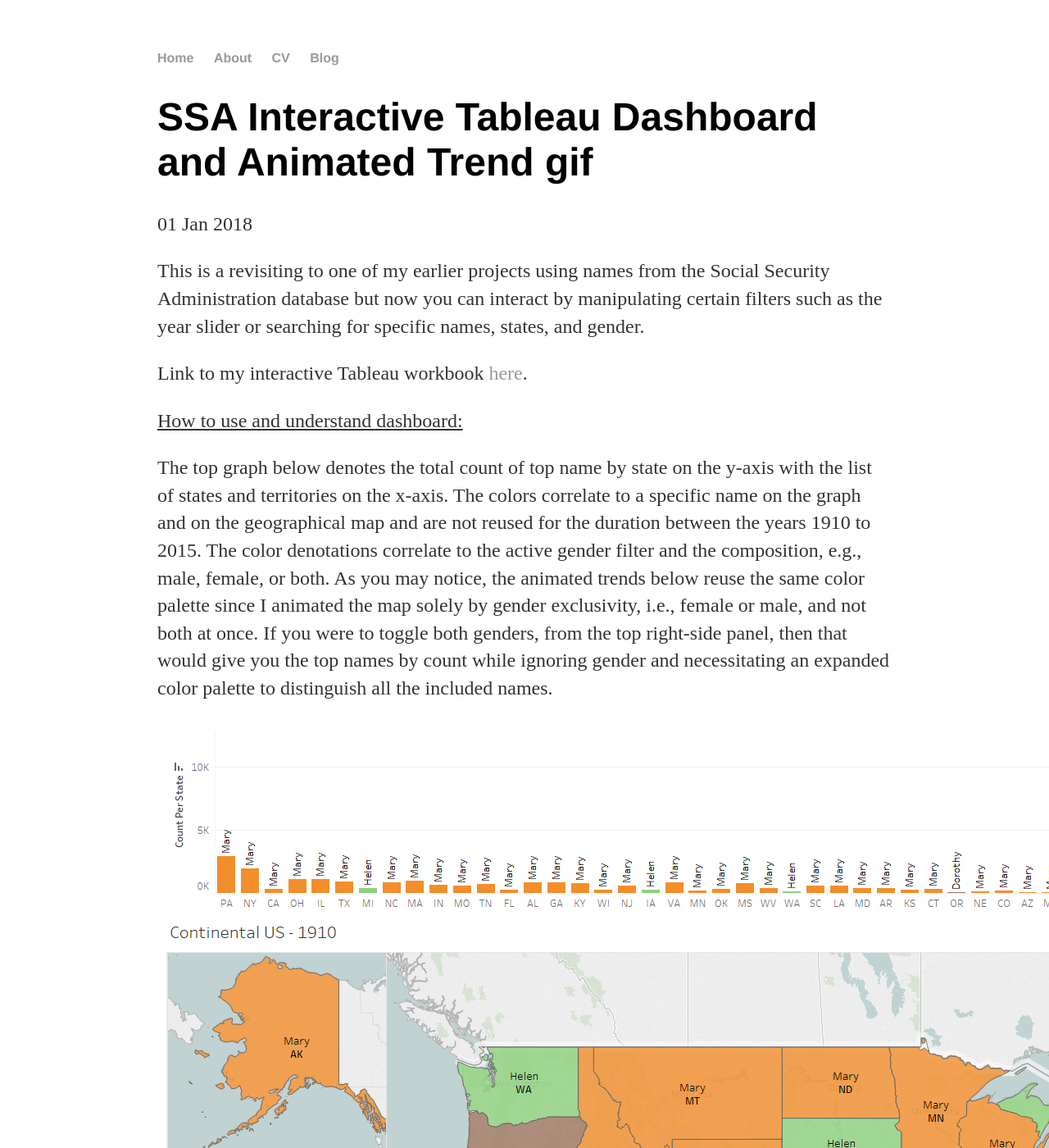
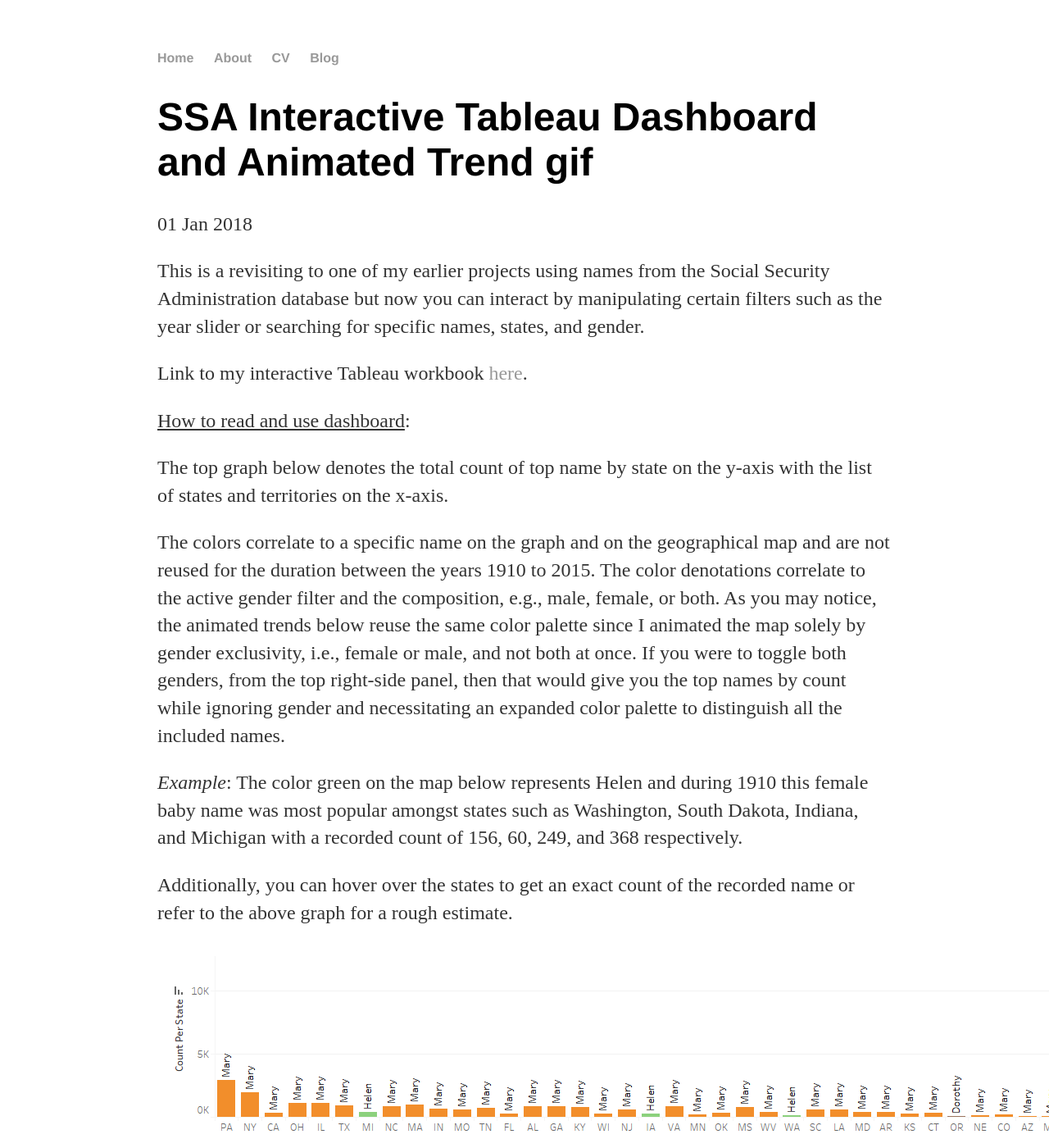
Before and after one commit to michaelip2/michaelip2.github.io, a Jekyll site: the page built from _posts/2018-01-01-social-security-administration-name-interactive-dashboard.md, in a window 1280 px wide and 1400 px high. Shown: the whole window at 82% size. Built offline with Jekyll 4.4.1, drawn with Linux system fonts in a browser that asks for light colours; some of the changed text lies outside the part shown.

Commit message:
Update 2018-01-01-social-security-administration-name-interactive-dashboard.md

```diff
--- a/_posts/2018-01-01-social-security-administration-name-interactive-dashboard.md
+++ b/_posts/2018-01-01-social-security-administration-name-interactive-dashboard.md
@@ -5,11 +5,13 @@
 ---
 <p>This is a revisiting to one of my earlier projects using names from the Social Security Administration database but now you can interact by manipulating certain filters such as the year slider or searching for specific names, states, and gender.</p>
 <p>Link to my interactive Tableau workbook <a href="https://public.tableau.com/views/Book2_19285/Dashboard?:embed=y&amp;:display_count=yes&amp;publish=yes&amp;:toolbar=no">here</a>.</p>
-<p><span style="text-decoration: underline;">How to use and understand dashboard:</span></p>
-<p>The top graph below denotes the total count of top name by state on the y-axis with the list of states and territories on the x-axis. The colors correlate to a specific name on the graph and on the geographical map and are not reused for the duration between the years 1910 to 2015. The color denotations correlate to the active gender filter and the composition, e.g., male, female, or both. As you may notice, the animated trends below reuse the same color palette since I animated the map solely by gender exclusivity, i.e., female or male, and not both at once. If you were to toggle both genders, from the top right-side panel, then that would give you the top names by count while ignoring gender and necessitating an expanded color palette to distinguish all the included names.</p>
+<p><span style="text-decoration: underline;">How to read and use dashboard</span>:</p>
+<p>The top graph below denotes the total count of top name by state on the y-axis with the list of states and territories on the x-axis.</p>
+<p>The colors correlate to a specific name on the graph and on the geographical map and are not reused for the duration between the years 1910 to 2015. The color denotations correlate to the active gender filter and the composition, e.g., male, female, or both. As you may notice, the animated trends below reuse the same color palette since I animated the map solely by gender exclusivity, i.e., female or male, and not both at once. If you were to toggle both genders, from the top right-side panel, then that would give you the top names by count while ignoring gender and necessitating an expanded color palette to distinguish all the included names.</p>
+<p><em>Example</em>: The color green on the map below represents Helen and during 1910 this female baby name was most popular amongst states such as Washington, South Dakota, Indiana, and Michigan with a recorded count of 156, 60, 249, and 368 respectively.</p>
+<p>Additionally, you can hover over the states to get an exact count of the recorded name or refer to the above graph for a rough estimate.</p>
 <p><img src="https://raw.githubusercontent.com/michaelip2/michaelip2.github.io/master/images/1910%20female%20us.png" /></p>
-<p><span style="text-decoration: underline;">How to read:</span></p>
-<p>Example: The color green represents Helen and during 1910 the female baby name was most popular amongst states such as Washington, South Dakota, Indiana, and Michigan with a recorded count of 156, 60, 249, and 368 respectively.</p>
+<p>&nbsp;</p>
 <p>Furthermore, I made a .gif to show the all correlative popularity changes of a name among several states and it was interesting to see name staples envelope large regions of the country and its inverse as the name staple becomes increasingly uncommon as years progress.</p>
 <p><strong>Female name trends from 1910 to 2015</strong>:</p>
 <p><img src="https://raw.githubusercontent.com/michaelip2/michaelip2.github.io/master/images/1910%20-%202015%20female%20Name.gif" /></p>
```
